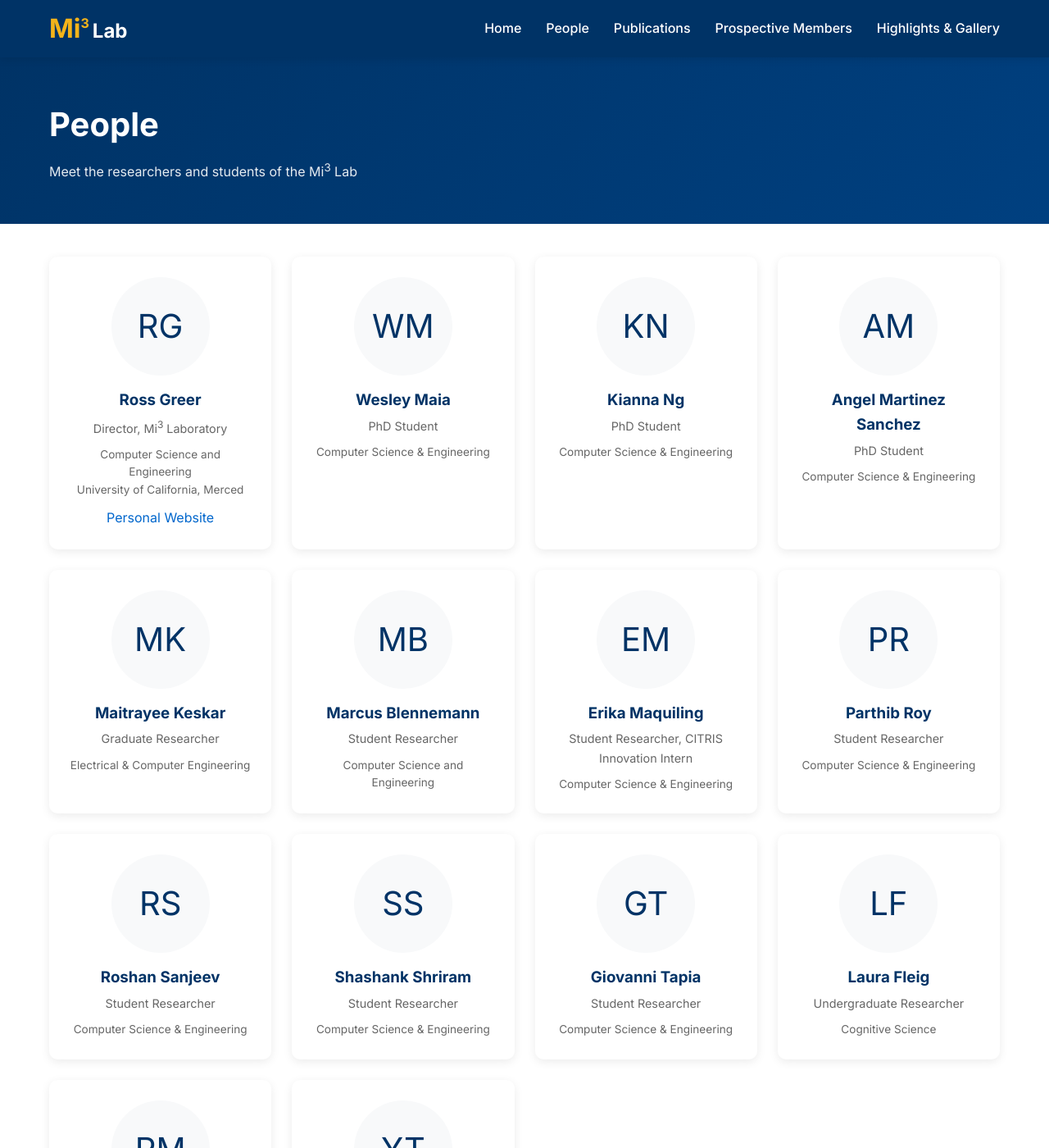
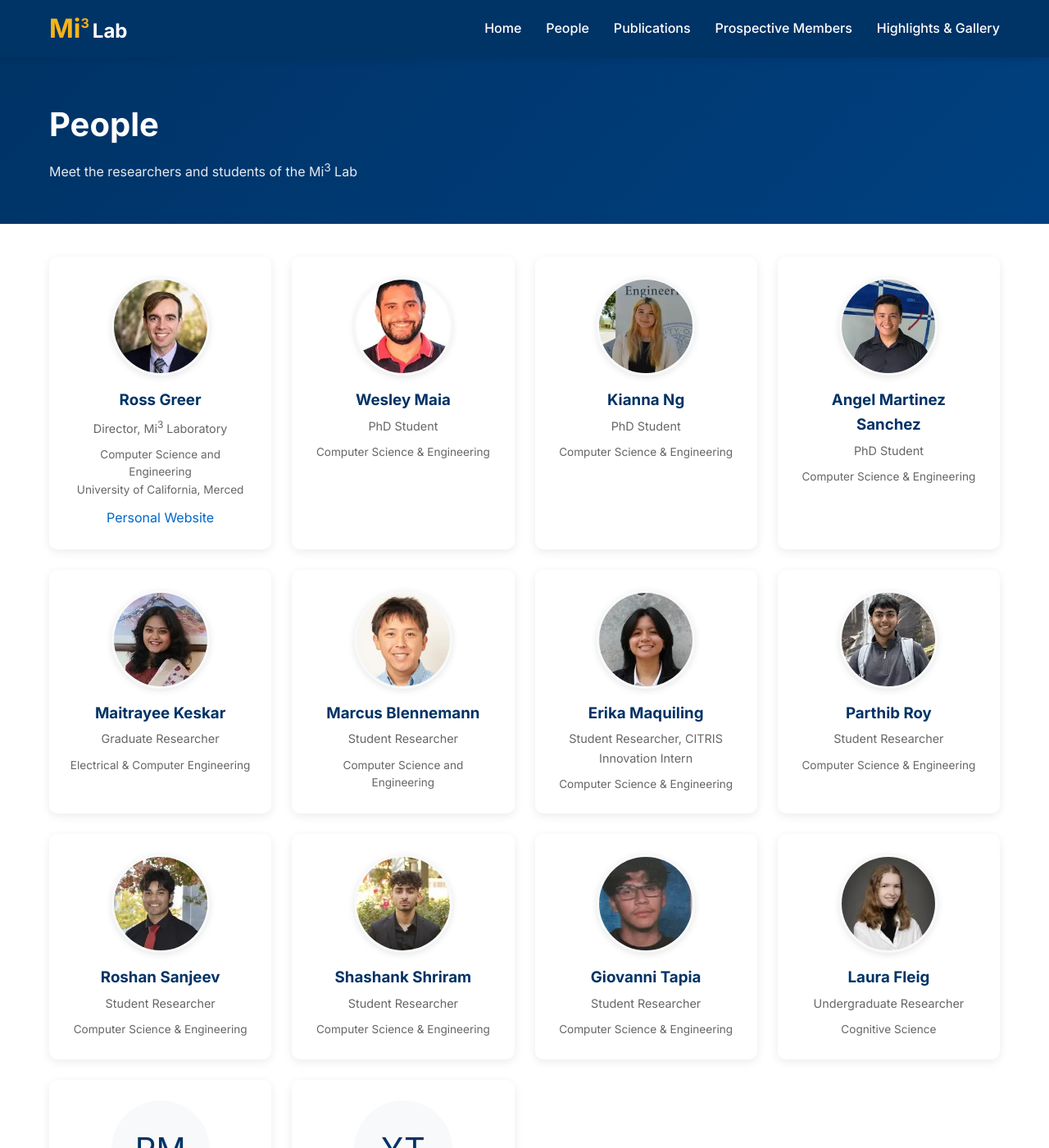
Before and after one commit to Mi3-Lab/mi3-lab.github.io, a Jekyll site: the page built from people.html, in a window 1280 px wide and 1400 px high. Shown: the whole window at 82% size. Built offline with Jekyll 4.4.1, drawn with Linux system fonts in a browser that asks for light colours.

Commit message:
Add headshot photos for 12 team members
Photos added for: Ross, Wesley, Kianna, Angel, Maitrayee, Marcus,
Erika, Parthib, Roshan, Shashank, Giovanni, Laura

Ryan Milstrey and Yash Tandon use initials (no photo yet)

```diff
--- a/assets/css/style.css
+++ b/assets/css/style.css
@@ -345,6 +345,12 @@ section:nth-child(even) {
   justify-content: center;
   font-size: 2.5rem;
   color: var(--primary-color);
+  object-fit: cover;
+}
+
+img.person-avatar {
+  border: 3px solid var(--bg-light);
+  box-shadow: 0 2px 8px rgba(0,0,0,0.1);
 }
 
 .person-card h3 {
--- a/people.html
+++ b/people.html
@@ -13,7 +13,7 @@ title: People
 <div class="container">
   <div class="people-grid flat">
     <div class="person-card">
-      <div class="person-avatar">RG</div>
+      <img src="/assets/images/people/ross.webp" alt="Ross Greer" class="person-avatar">
       <h3>Ross Greer</h3>
       <p class="role">Director, Mi<sup>3</sup> Laboratory</p>
       <p class="affiliation">Computer Science and Engineering<br>University of California, Merced</p>
@@ -21,77 +21,77 @@ title: People
     </div>
 
     <div class="person-card">
-      <div class="person-avatar">WM</div>
+      <img src="/assets/images/people/wesley.webp" alt="Wesley Maia" class="person-avatar">
       <h3>Wesley Maia</h3>
       <p class="role">PhD Student</p>
       <p class="affiliation">Computer Science & Engineering</p>
     </div>
 
     <div class="person-card">
-      <div class="person-avatar">KN</div>
+      <img src="/assets/images/people/kianna.webp" alt="Kianna Ng" class="person-avatar">
       <h3>Kianna Ng</h3>
       <p class="role">PhD Student</p>
       <p class="affiliation">Computer Science & Engineering</p>
     </div>
 
     <div class="person-card">
-      <div class="person-avatar">AM</div>
+      <img src="/assets/images/people/angel.webp" alt="Angel Martinez Sanchez" class="person-avatar">
       <h3>Angel Martinez Sanchez</h3>
       <p class="role">PhD Student</p>
       <p class="affiliation">Computer Science & Engineering</p>
     </div>
 
     <div class="person-card">
-      <div class="person-avatar">MK</div>
+      <img src="/assets/images/people/maitrayee.webp" alt="Maitrayee Keskar" class="person-avatar">
       <h3>Maitrayee Keskar</h3>
       <p class="role">Graduate Researcher</p>
       <p class="affiliation">Electrical & Computer Engineering</p>
     </div>
 
     <div class="person-card">
-      <div class="person-avatar">MB</div>
+      <img src="/assets/images/people/marcus.webp" alt="Marcus Blennemann" class="person-avatar">
       <h3>Marcus Blennemann</h3>
       <p class="role">Student Researcher</p>
       <p class="affiliation">Computer Science and Engineering</p>
     </div>
 
     <div class="person-card">
-      <div class="person-avatar">EM</div>
+      <img src="/assets/images/people/erika.webp" alt="Erika Maquiling" class="person-avatar">
       <h3>Erika Maquiling</h3>
       <p class="role">Student Researcher, CITRIS Innovation Intern</p>
       <p class="affiliation">Computer Science & Engineering</p>
     </div>
 
     <div class="person-card">
-      <div class="person-avatar">PR</div>
+      <img src="/assets/images/people/parthib.webp" alt="Parthib Roy" class="person-avatar">
       <h3>Parthib Roy</h3>
       <p class="role">Student Researcher</p>
       <p class="affiliation">Computer Science & Engineering</p>
     </div>
 
     <div class="person-card">
-      <div class="person-avatar">RS</div>
+      <img src="/assets/images/people/roshan.webp" alt="Roshan Sanjeev" class="person-avatar">
       <h3>Roshan Sanjeev</h3>
       <p class="role">Student Researcher</p>
       <p class="affiliation">Computer Science & Engineering</p>
     </div>
 
     <div class="person-card">
-      <div class="person-avatar">SS</div>
+      <img src="/assets/images/people/shashank.webp" alt="Shashank Shriram" class="person-avatar">
       <h3>Shashank Shriram</h3>
       <p class="role">Student Researcher</p>
       <p class="affiliation">Computer Science & Engineering</p>
     </div>
 
     <div class="person-card">
-      <div class="person-avatar">GT</div>
+      <img src="/assets/images/people/giovanni.webp" alt="Giovanni Tapia" class="person-avatar">
       <h3>Giovanni Tapia</h3>
       <p class="role">Student Researcher</p>
       <p class="affiliation">Computer Science & Engineering</p>
     </div>
 
     <div class="person-card">
-      <div class="person-avatar">LF</div>
+      <img src="/assets/images/people/laura.webp" alt="Laura Fleig" class="person-avatar">
       <h3>Laura Fleig</h3>
       <p class="role">Undergraduate Researcher</p>
       <p class="affiliation">Cognitive Science</p>
```
Also changed, not shown: assets/images/people/angel.webp (added), assets/images/people/erika.webp (added), assets/images/people/giovanni.webp (added), assets/images/people/kianna.webp (added), assets/images/people/laura.webp (added), assets/images/people/maitrayee.webp (added), assets/images/people/marcus.webp (added), assets/images/people/parthib.webp (added), assets/images/people/roshan.webp (added), assets/images/people/ross.webp (added), assets/images/people/shashank.webp (added), assets/images/people/wesley.webp (added).
